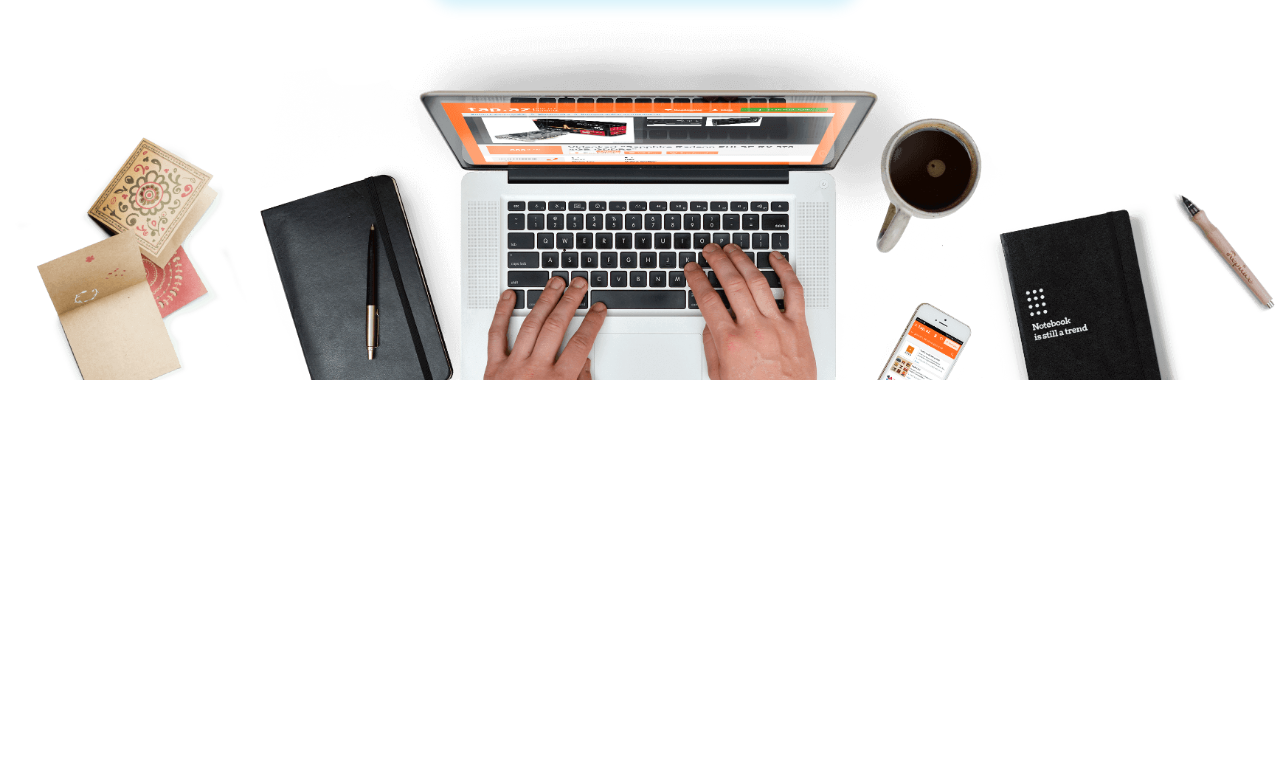
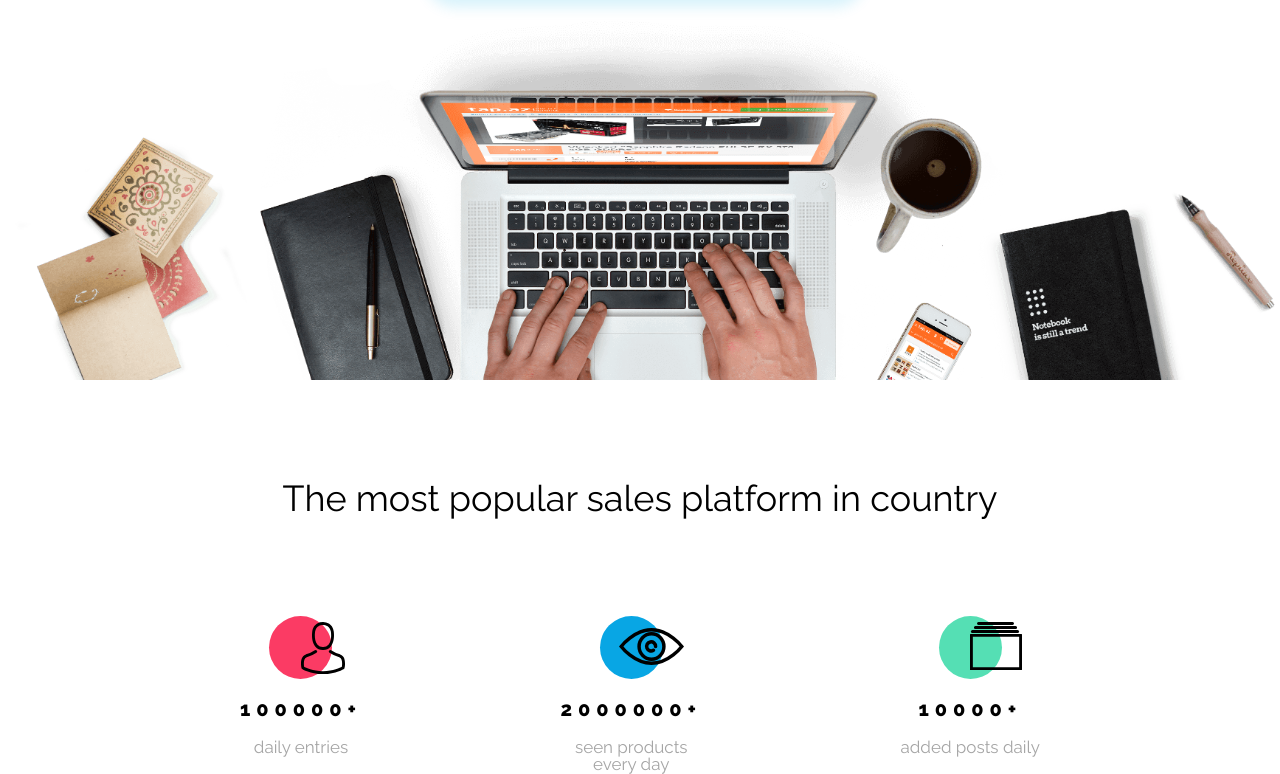
Before and after one commit to Luukkasz/BestShop-project, a website: page index.html in a window 1280 px wide. Shown: the part 386-1160 px from the top of the page. Before the commit the page ends 800 px from the top, so only its background shows below. Drawn offline with nearby package versions, Linux system fonts and the light colour scheme.

Commit message:
Statistics-section-done

```diff
--- a/index.html
+++ b/index.html
@@ -43,12 +43,44 @@
         <div class="opening__container">
             <h1 class="opening__title">Sell More!</h1>
             <p class="opening__description">Open shop on our platform and increase your sales</p>
-            <a href="#" class="opening__btn">Open your shop</a>
+            <a href="#" class="btn opening__btn">Open your shop</a>
         </div>
 
         <img src="./images/Background.png" alt="notebook" class="opening__img">
     </section>
 
+    <section class="stats">
+        <div class="container">
+            <h2 class="stats__title">The most popular sales platform in country</h2>
+
+            <div class="stats__container">
+                <div class="stats__item">
+                    <div class="stats__img-box">
+                        <img src="./images/Person.svg" alt="person" class="stats__img">
+                    </div>
+                    <p class="stats__number">100000+</p>
+                    <p class="stats__description">daily entries</p>
+                </div>
+
+                <div class="stats__item">
+                    <div class="stats__img-box">
+                        <img src="./images/Eye.svg" alt="eye" class="stats__img">
+                    </div>
+                    <p class="stats__number">2000000+</p>
+                    <p class="stats__description">seen products every day</p>
+                </div>
+
+                <div class="stats__item">
+                    <div class="stats__img-box">
+                        <img src="./images/Catalog.svg" alt="" class="stats__img">
+                    </div>
+                    <p class="stats__number">10000+</p>
+                    <p class="stats__description">added posts daily</p>
+                </div>
+            </div>
+    </section>
+
+
 </body>
 
 </html>
--- a/scss/elements/_section-opening.scss
+++ b/scss/elements/_section-opening.scss
@@ -1,35 +1,42 @@
 .opening {
-    width: 100%;
-    display: flex;
-    flex-direction: column;
-}
-
-.opening__container {
-    margin-top: 130px;
-    align-self: center;
     display: flex;
     flex-direction: column;
     align-items: center;
 }
 
+.opening__container {
+    margin-top: 130px;
+    // Wyśrodkowujemy tekst w divie
+    text-align: center;
+}
+
 .opening__title {
     font-family: $font-raleway;
     font-size: toRem(49px);
-    color: $color-black;
     margin-bottom: toRem(20px);
 }
 
 .opening__description {
     font-size: toRem(16px);
-    color: $color-black;
     margin-bottom: toRem(38px);
 }
 
+.btn {
+    display: inline-block;
+    color: $color-white;
+    font-weight: bold;
+    padding: 16px 65px;
+}
+
 .opening__btn {
-    display: inline-block;
     background-color: $color-primary;
-    color: $color-white;
     padding: 22px 157px;
     box-shadow: 5px 10px 14px #07ACE629;
     border-radius: 40px;
 }
+
+// Wyrównujemy obrazek względem rodzica
+.opening__img {
+    width: 100%;
+    height: auto;
+}
--- /dev/null
+++ b/scss/elements/_section-statistics.scss
@@ -0,0 +1,78 @@
+.stats__container {
+    max-width: 800px;
+    margin: 0 auto;
+    display: flex;
+    justify-content: space-between;
+}
+
+.stats__item {
+    max-width: 160px;
+    display: flex;
+    flex-direction: column;
+    justify-content: flex-start;
+    align-items: center;
+    text-align: center;
+    font-family: $font-raleway;
+}
+
+
+.stats__title {
+    margin-top: 100px;
+    margin-bottom: 100px;
+    font-family: $font-raleway;
+    font-size: toRem(36px);
+    text-align: center;
+}
+
+.stats__img-box {
+    width: 63px;
+    height: 63px;
+    border-radius: 50%;
+    position: relative;
+}
+
+.stats__item:nth-child(1) .stats__img-box {
+    background-color: $color-redish;
+}
+
+.stats__item:nth-child(2) .stats__img-box {
+    background-color: $color-primary;
+}
+
+.stats__item:nth-child(3) .stats__img-box {
+    background-color: $color-green;
+}
+
+.stats__img {
+    position: absolute;
+}
+
+.stats__item:nth-child(1) .stats__img {
+    top: 10%;
+}
+
+.stats__item:nth-child(2) .stats__img {
+    top: 20%;
+    left: 30%;
+}
+
+.stats__item:nth-child(3) .stats__img {
+    top: 10%;
+}
+
+.stats__number {
+    font-family: $font-raleway;
+    font-size: toRem(20px);
+    font-weight: 800;
+    letter-spacing: toRem(5.96px);
+    padding-bottom: toRem(20px);
+    padding-top: toRem(20px);
+    text-align: center;
+}
+
+.stats__description {
+    font-family: $font-raleway;
+    font-size: toRem(17px);
+    color: $color-grey;
+    text-align: center;
+}
--- a/scss/generic/_base.scss
+++ b/scss/generic/_base.scss
@@ -9,6 +9,7 @@
 
 body {
     font-family: $font-open-sans;
+    color: $color-black;
 }
 
 a {
--- a/scss/main.scss
+++ b/scss/main.scss
@@ -8,3 +8,4 @@
 
 @import "./elements/header";
 @import "./elements/section-opening";
+@import "./elements/section-statistics";
```
Also changed, not shown: css/main.css, 1 other file.
